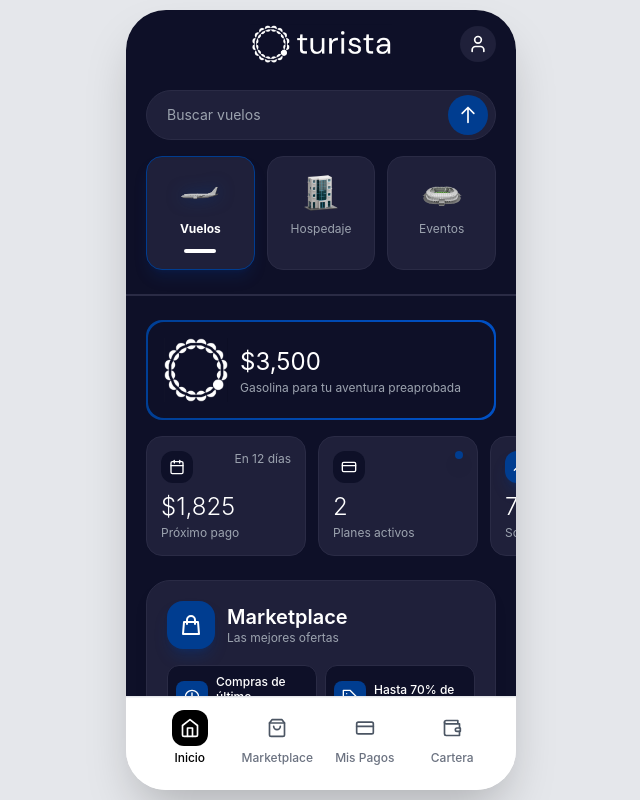
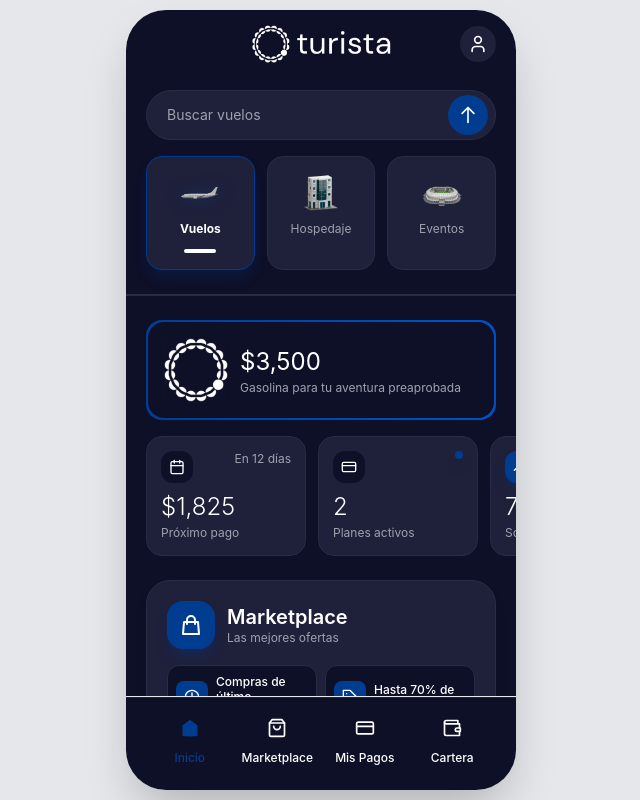
Before and after one commit to Rene-Nun/Pagox_proto_ux, a Next.js app: page / in a window 1280 px wide. Shown: the whole page, without its empty margins (319-959 px from the left). Built offline with nearby package versions, Linux system fonts and the light colour scheme.

Commit message:
Actualizar BottomNav.tsx

```diff
--- a/app/components/BottomNav.tsx
+++ b/app/components/BottomNav.tsx
@@ -14,7 +14,7 @@ export default function BottomNav({ activeTab, onNavigate }: BottomNavProps) {
   ]
 
   return (
-    <div className="bg-white border-t border-gray-100 safe-area-inset flex-shrink-0">
+    <div className="border-t safe-area-inset flex-shrink-0" style={{ backgroundColor: '#0e1028', borderColor: '#1f203a' }}>
       <div className="flex justify-around px-5 py-3 pb-6">
         {navItems.map(({ icon: Icon, label, screen, tab }) => (
           <button
@@ -22,22 +22,20 @@ export default function BottomNav({ activeTab, onNavigate }: BottomNavProps) {
             onClick={() => onNavigate(screen, tab)}
             className="flex flex-col items-center gap-1 transition-all duration-200 min-w-0 flex-1"
           >
-            <div className={`p-2 rounded-xl transition-all duration-200 ${
-              activeTab === tab
-                ? 'bg-black'
-                : 'hover:bg-gray-50'
-            }`}>
-              <Icon className={`w-5 h-5 transition-colors duration-200 ${
-                activeTab === tab
-                  ? 'text-white'
-                  : 'text-gray-600'
-              }`} />
+            <div className="p-2 transition-all duration-200">
+              <Icon
+                className="w-5 h-5 transition-colors duration-200"
+                style={{
+                  color: activeTab === tab ? '#003d90' : '#ffffff',
+                  fill: activeTab === tab ? '#003d90' : 'none',
+                  strokeWidth: activeTab === tab ? 0 : 2
+                }}
+              />
             </div>
-            <span className={`text-xs font-medium transition-colors duration-200 ${
-              activeTab === tab
-                ? 'text-black'
-                : 'text-gray-500'
-            }`}>
+            <span
+              className="text-xs font-medium transition-colors duration-200"
+              style={{ color: activeTab === tab ? '#003d90' : '#ffffff' }}
+            >
               {label}
             </span>
           </button>
```
